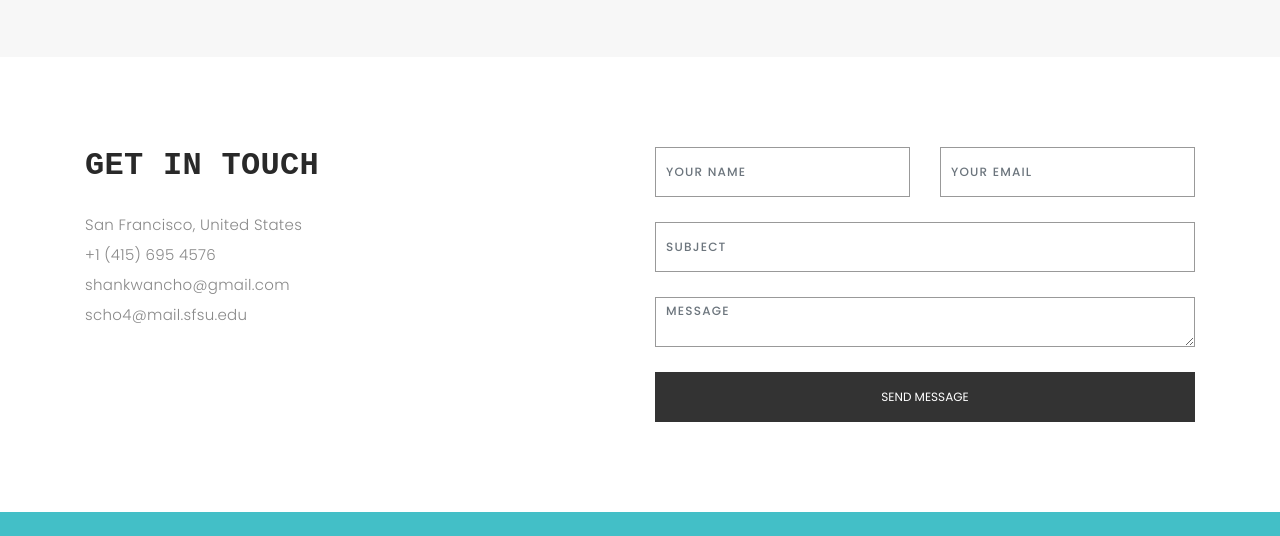
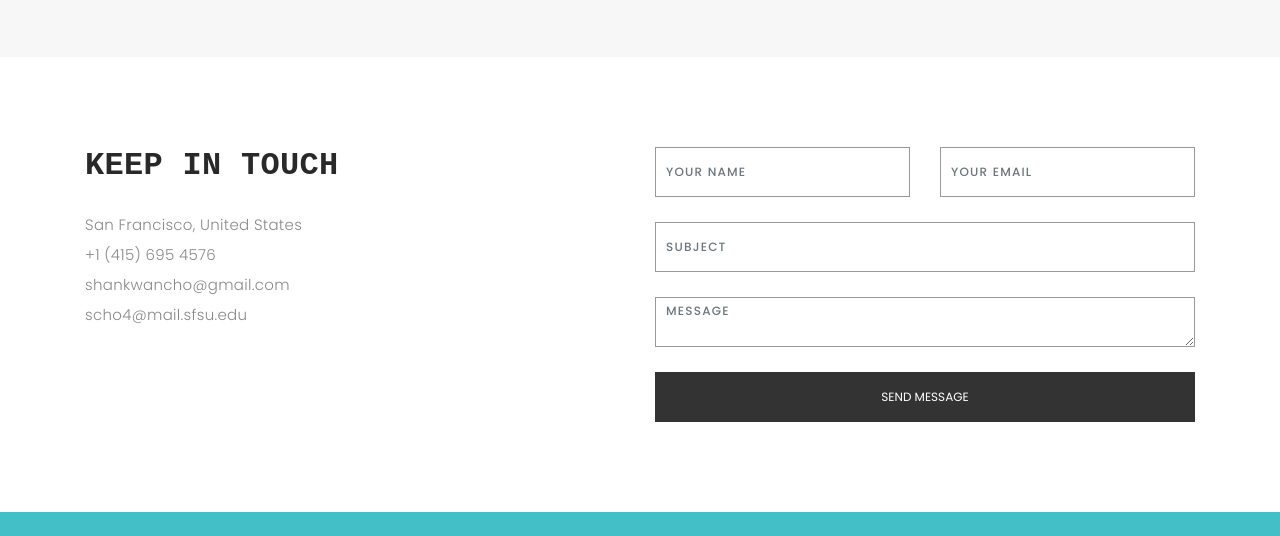
Before and after one commit to ShanKwanCho/shankwancho.github.io, a plain HTML site: page index.html in a window 1280 px wide. Shown: the part 3713-4249 px from the top of the page. Drawn offline with nearby package versions, Linux system fonts and the light colour scheme; files whose address does not match are found by name; a web font is replaced by a local one.

```diff
--- a/index.html
+++ b/index.html
@@ -414,7 +414,7 @@
           <div class="col-lg-6">
             <div class="contact-contact">
 
-              <h2 class="mb-30">GET IN TOUCH</h2>
+              <h2 class="mb-30">KEEP IN TOUCH</h2>
 
               <ul class="contact-details">
                 <!-- <li><span>23 Main, Street</span></li> -->
```
